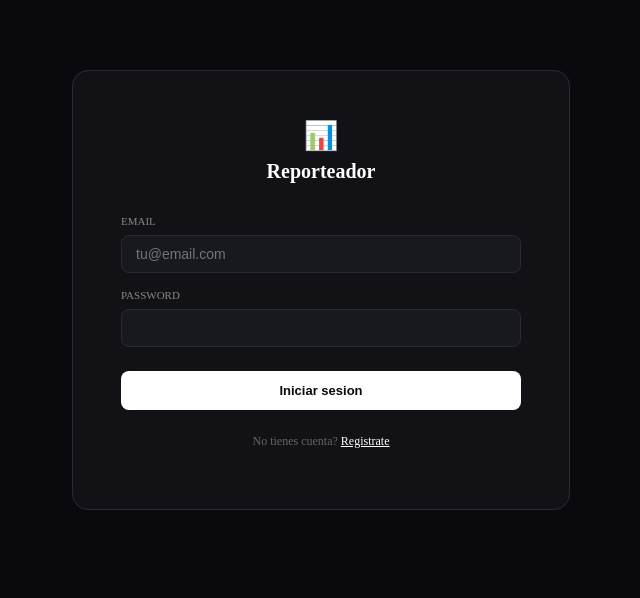
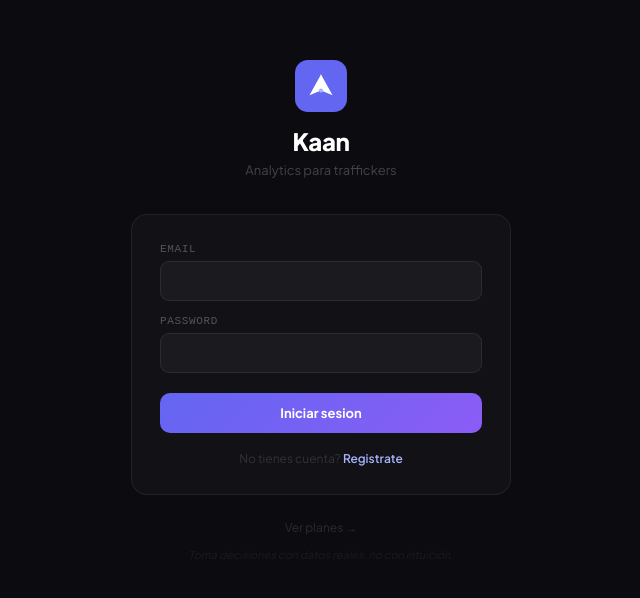
Before and after one commit to pootcaamaleduardo21-collab/Reporteador, a Next.js app: page / in a window 1280 px wide. Shown: the part 118-716 px from the top of the page, without its empty margins (319-959 px from the left). Built offline with nearby package versions, Linux system fonts and the light colour scheme; no server answers.

Commit message:
kaan login page rebrand logo piramide

```diff
--- a/app/page.js
+++ b/app/page.js
@@ -7,56 +7,75 @@ export default function Home() {
   const [password, setPassword] = useState('')
   const [loading, setLoading] = useState(false)
   const [error, setError] = useState('')
-  const [mode, setMode] = useState('login')
 
-  async function handleSubmit(e) {
+  async function handleLogin(e) {
     e.preventDefault()
     setLoading(true)
     setError('')
-    if (mode === 'register') {
-      const { error } = await supabase.auth.signUp({ email, password })
-      if (error) setError(error.message)
-      else setError('Cuenta creada. Ya puedes iniciar sesion.')
-    } else {
     const { error } = await supabase.auth.signInWithPassword({ email, password })
-      if (error) setError(error.message)
-      else window.location.href = '/dashboard'
-    }
-    setLoading(false)
+    if (error) { setError(error.message); setLoading(false); return }
+    window.location.href = '/dashboard'
   }
 
   return (
-    <main style={{minHeight:'100vh',background:'#0a0a0e',display:'flex',alignItems:'center',justifyContent:'center'}}>
-      <div style={{background:'#111116',border:'1px solid #2a2a35',borderRadius:'16px',padding:'48px',width:'100%',maxWidth:'400px'}}>
-        <div style={{marginBottom:'32px',textAlign:'center'}}>
-          <div style={{fontSize:'28px',marginBottom:'8px'}}>📊</div>
-          <h1 style={{color:'#fff',fontSize:'20px',fontWeight:'800',margin:'0 0 6px'}}>Reporteador</h1>
+    <div style={{minHeight:'100vh',background:'#0c0c10',display:'flex',flexDirection:'column',alignItems:'center',justifyContent:'center',fontFamily:'"Plus Jakarta Sans",system-ui,sans-serif',padding:'20px'}}>
+      <style>{`@import url('https://fonts.googleapis.com/css2?family=Plus+Jakarta+Sans:wght@400;500;600;700;800&display=swap');input::placeholder{color:#333}`}</style>
+
+      <div style={{width:'100%',maxWidth:'380px'}}>
+
+        {/* Logo */}
+        <div style={{textAlign:'center',marginBottom:'36px'}}>
+          <div style={{width:'52px',height:'52px',borderRadius:'13px',background:'#6366f1',display:'flex',alignItems:'center',justifyContent:'center',margin:'0 auto 14px'}}>
+            <svg width="30" height="30" viewBox="0 0 26 26" fill="none">
+              <path d="M13 3 L3 21 L13 17 L23 21 Z" fill="white"/>
+              <path d="M13 3 L13 17" stroke="white" strokeWidth="1.2" opacity=".35"/>
+              <circle cx="13" cy="17" r="1.8" fill="#a5b4fc"/>
+            </svg>
           </div>
-        <form onSubmit={handleSubmit}>
-          <div style={{marginBottom:'16px'}}>
-            <label style={{display:'block',color:'#888',fontSize:'11px',marginBottom:'8px'}}>EMAIL</label>
+          <div style={{fontSize:'24px',fontWeight:'800',color:'#fff',letterSpacing:'-.4px',marginBottom:'6px'}}>Kaan</div>
+          <div style={{fontSize:'13px',color:'#444'}}>Analytics para traffickers</div>
+        </div>
+
+        {/* Form */}
+        <div style={{background:'#111116',border:'1px solid rgba(255,255,255,.07)',borderRadius:'16px',padding:'28px'}}>
+          <form onSubmit={handleLogin}>
+            <div style={{marginBottom:'14px'}}>
+              <label style={{display:'block',fontSize:'11px',color:'#555',fontFamily:'monospace',textTransform:'uppercase',letterSpacing:'.06em',marginBottom:'6px'}}>Email</label>
               <input type="email" value={email} onChange={e=>setEmail(e.target.value)} required
-              style={{width:'100%',background:'#18181f',border:'1px solid #2a2a35',color:'#fff',padding:'10px 14px',borderRadius:'8px',fontSize:'14px',outline:'none',boxSizing:'border-box'}}
-              placeholder="tu@email.com"/>
+                style={{width:'100%',background:'rgba(255,255,255,.04)',border:'1px solid rgba(255,255,255,.08)',borderRadius:'9px',padding:'11px 14px',color:'#fff',fontSize:'13px',outline:'none',fontFamily:'inherit',boxSizing:'border-box'}}/>
             </div>
-          <div style={{marginBottom:'24px'}}>
-            <label style={{display:'block',color:'#888',fontSize:'11px',marginBottom:'8px'}}>PASSWORD</label>
+            <div style={{marginBottom:'20px'}}>
+              <label style={{display:'block',fontSize:'11px',color:'#555',fontFamily:'monospace',textTransform:'uppercase',letterSpacing:'.06em',marginBottom:'6px'}}>Password</label>
               <input type="password" value={password} onChange={e=>setPassword(e.target.value)} required
-              style={{width:'100%',background:'#18181f',border:'1px solid #2a2a35',color:'#fff',padding:'10px 14px',borderRadius:'8px',fontSize:'14px',outline:'none',boxSizing:'border-box'}}/>
+                style={{width:'100%',background:'rgba(255,255,255,.04)',border:'1px solid rgba(255,255,255,.08)',borderRadius:'9px',padding:'11px 14px',color:'#fff',fontSize:'13px',outline:'none',fontFamily:'inherit',boxSizing:'border-box'}}/>
             </div>
-          {error && <div style={{marginBottom:'16px',padding:'10px 14px',borderRadius:'8px',background:'rgba(248,113,113,.08)',border:'1px solid rgba(248,113,113,.25)',color:'#f87171',fontSize:'12px'}}>{error}</div>}
+
+            {error && (
+              <div style={{background:'rgba(248,113,113,.1)',border:'1px solid rgba(248,113,113,.2)',borderRadius:'8px',padding:'10px 12px',marginBottom:'14px',fontSize:'12px',color:'#f87171'}}>
+                {error}
+              </div>
+            )}
+
             <button type="submit" disabled={loading}
-            style={{width:'100%',background:'#fff',color:'#0a0a0e',border:'none',padding:'12px',borderRadius:'8px',fontSize:'13px',fontWeight:'700',cursor:'pointer'}}>
-            {loading ? 'Cargando...' : mode === 'login' ? 'Iniciar sesion' : 'Crear cuenta'}
+              style={{width:'100%',padding:'12px',borderRadius:'10px',border:'none',cursor:'pointer',fontFamily:'inherit',fontSize:'13px',fontWeight:'700',background:'linear-gradient(135deg,#6366f1,#8b5cf6)',color:'#fff',opacity:loading?.7:1,transition:'opacity .15s'}}>
+              {loading ? 'Iniciando...' : 'Iniciar sesion'}
             </button>
           </form>
-        <p style={{textAlign:'center',marginTop:'24px',color:'#666',fontSize:'12px'}}>
-          {mode === 'login' ? 'No tienes cuenta? ' : 'Ya tienes cuenta? '}
-          <span onClick={()=>{setMode(mode==='login'?'register':'login');setError('')}} style={{color:'#fff',cursor:'pointer',textDecoration:'underline'}}>
-            {mode === 'login' ? 'Registrate' : 'Inicia sesion'}
-          </span>
-        </p>
+
+          <div style={{textAlign:'center',marginTop:'18px',fontSize:'12px',color:'#333'}}>
+            No tienes cuenta?{' '}
+            <a href="/registro" style={{color:'#a5b4fc',textDecoration:'none',fontWeight:'600'}}>Registrate</a>
           </div>
-    </main>
+        </div>
+
+        <div style={{textAlign:'center',marginTop:'20px'}}>
+          <a href="/planes" style={{fontSize:'12px',color:'#2a2a35',textDecoration:'none'}}>Ver planes →</a>
+        </div>
+
+        <div style={{textAlign:'center',marginTop:'12px',fontSize:'11px',color:'#1a1a22',fontStyle:'italic'}}>
+          Toma decisiones con datos reales, no con intuición.
+        </div>
+      </div>
+    </div>
   )
 }
```
Lines whose indentation alone changed are shown as unchanged.
